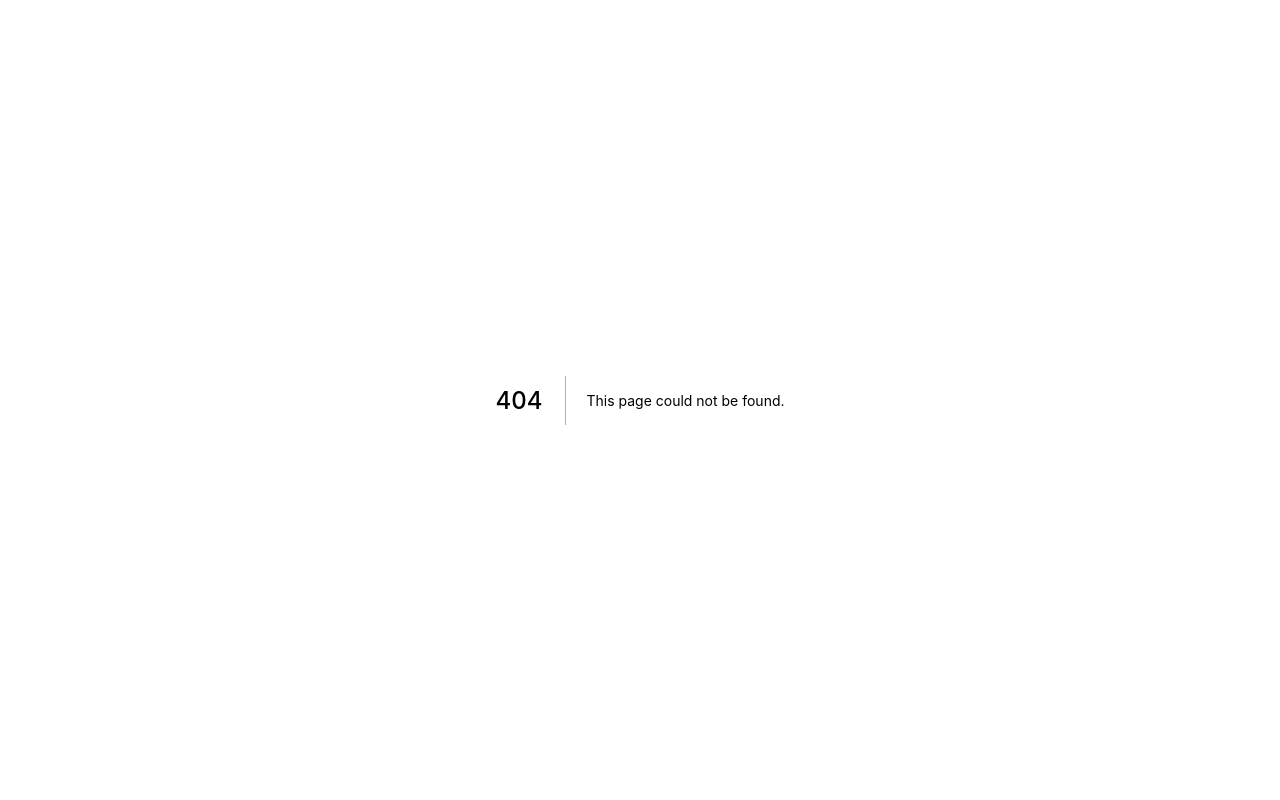
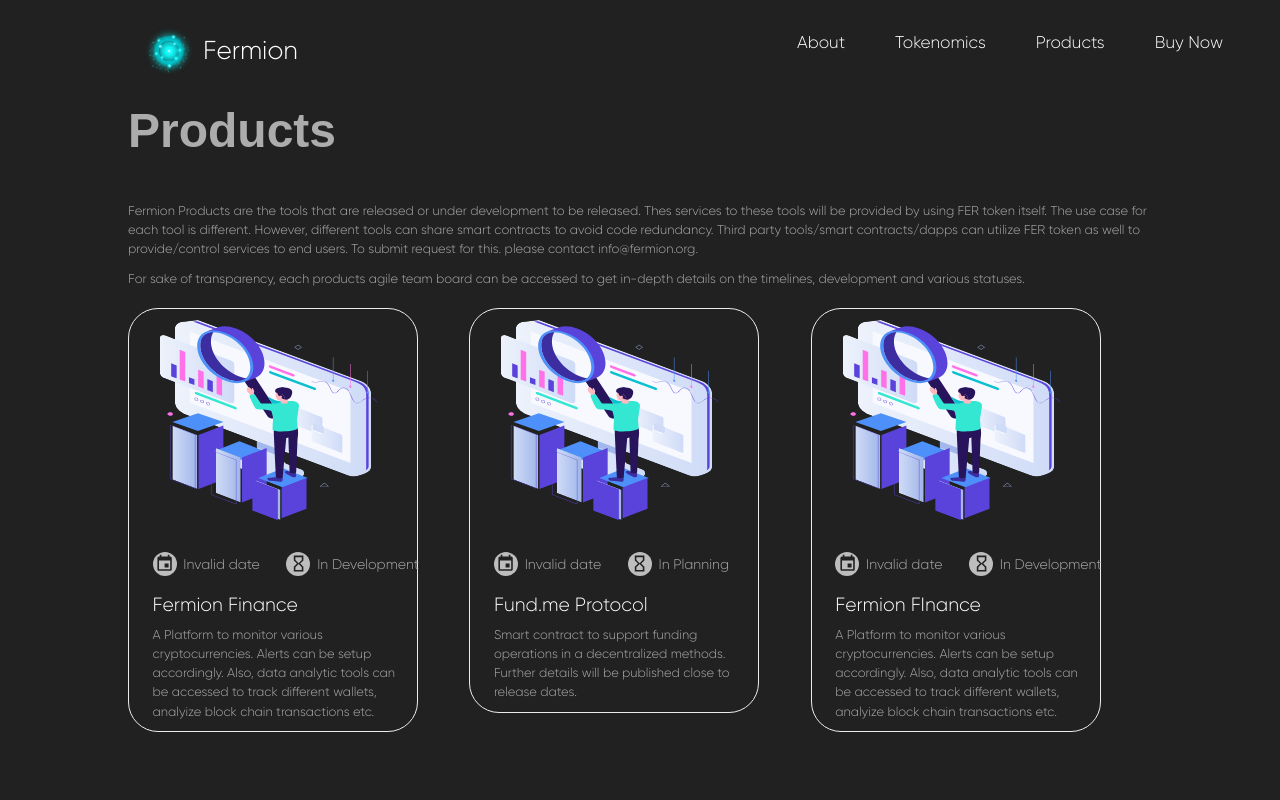
Before and after one commit to experthavc/expert-hvac-ui, a Next.js app: page /products in a window 1280 px wide. Before the commit this address had no page. Shown: the top 800 px of the page. Built offline with nearby package versions, Linux system fonts and the light colour scheme; a web font is replaced by a local one.

Commit message:
implemented products page

```diff
--- a/pages/about.tsx
+++ b/pages/about.tsx
@@ -157,14 +157,14 @@
                   {rows.map((row) => (
                     <TableRow key={row.key}>
                       <TableCell component="th" scope="row" classes={{root: classes.cellRoot}}>
-                        <Typography variant="subtitle1">{row.key}</Typography>
+                        <Typography variant="body1">{row.key}</Typography>
                       </TableCell>
                       <TableCell align="left" classes={{root: classes.cellRoot}}>
                         {
                           row.snackbar !== undefined ?
                           <Chip icon={<FileCopyIcon />} label={row.value } color="secondary" onClick={() => console.log('clicked')} />
                             :
-                          <Typography variant="subtitle1">{row.value}</Typography>
+                          <Typography variant="body1">{row.value}</Typography>
                         }
                       </TableCell>
                     </TableRow>
--- /dev/null
+++ b/pages/products.tsx
@@ -0,0 +1,84 @@
+import { makeStyles, Theme, Typography, GridListTile, GridListTileBar, IconButton, GridList } from "@material-ui/core";
+import Footer from "../src/components/Footer";
+import Header from "../src/components/Header";
+import { useState } from "react";
+import { getAllProducts } from "../src/api/graphcms";
+import { Info } from '@material-ui/icons';
+import { useRouter } from 'next/router'
+import ProductModel from "../src/models/Product";
+import Product from "../src/components/Product";
+
+const useStyles = makeStyles((theme: Theme) => ({
+  container: {
+    textAlign: 'left',
+    padding: '0 10% 10% 10%',
+
+    [theme.breakpoints.down('md')]: {
+      padding: '0 5% 10% 5%'
+    },
+    [theme.breakpoints.down('sm')]: {
+      padding: '0 2% 10% 2%'
+    }
+  },
+  tagline: {
+    flexGrow: 1,
+    textAlign: 'left',
+    fontWeight: 'bold',
+    padding: '10% 0 3% 0'
+  },
+  description: {
+    padding: '1% 0 0 0'
+  },
+  products: {
+    display: 'flex',
+    padding: '2% 0 0 0',
+
+    [theme.breakpoints.down('sm')]: {
+      flexFlow: 'wrap',
+    },
+    [theme.breakpoints.down('xs')]: {
+      display: 'block',
+    },
+  },
+}));
+
+const Products = () => {
+  const classes = useStyles();
+  const [products, setProducts] = useState<ProductModel[] | []>([]);
+  const router = useRouter();
+
+  const onTileClick = (event: any, category: string, slug: string) => {
+    event.preventDefault()
+    router.push(`/products/${slug}`)
+  }
+
+  if(products.length === 0) {
+      getAllProducts()
+      .then(products => setProducts(products));
+  }
+
+  return (
+    <div>
+      <Header />
+      <div className={classes.container}>
+        <Typography variant="h2" className={classes.tagline}>Products</Typography>
+         <Typography variant="body1" className={classes.description}>
+          Fermion Products are the tools that are released or under development to be released. Thes services to these tools will be provided by using FER token itself. The use case for each tool is different. However, different tools can share smart contracts to avoid code redundancy. Third party tools/smart contracts/dapps can utilize FER token as well to provide/control services to end users. To submit request for this. please contact info@fermion.org.
+        </Typography>
+        <Typography variant="body1" className={classes.description}>
+            For sake of transparency, each products agile team board can be accessed to get in-depth details on the timelines, development and various statuses.
+        </Typography>
+        <div className={classes.products}>
+      {
+        products.map(product => (
+          <Product {...product} />
+        ))
+      }
+      </div>
+      </div>
+      <Footer />
+    </div>
+  );
+};
+
+export default Products;
--- a/src/components/Header.tsx
+++ b/src/components/Header.tsx
@@ -148,7 +148,7 @@
         <ListItem classes={{ root: classes.listItem, gutters: classes.listItemGutters }} key={'productsItem'}>
           <MenuItem
             key={'product'}
-            Item={{ name: "Products", link: '/product' }}
+            Item={{ name: "Products", link: '/products' }}
             callback={callback}
           />
         </ListItem>
```
